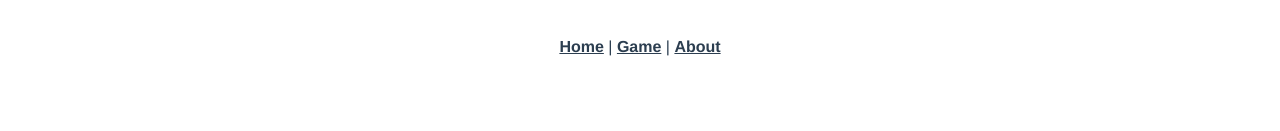
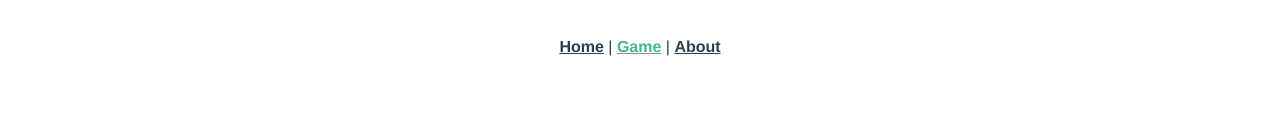
Before and after one commit to Shogun616/Blomquiz-frontend, a Vue app in the folder blomquiz-frontend/: page /#/game in a window 1280 px wide. Shown: the top 131 px of the page. Built offline with nearby package versions, Linux system fonts and the light colour scheme.

Commit message:
first commit

```diff
--- a/blomquiz-frontend/src/App.vue
+++ b/blomquiz-frontend/src/App.vue
@@ -2,7 +2,7 @@
   <div id="app">
     <div id="nav">
       <router-link to="/">Home</router-link> |
-      <router-link to="/">Game</router-link> |
+      <router-link to="/game">Game</router-link> |
       <router-link to="/about">About</router-link>
     </div>
     <router-view/>
```
